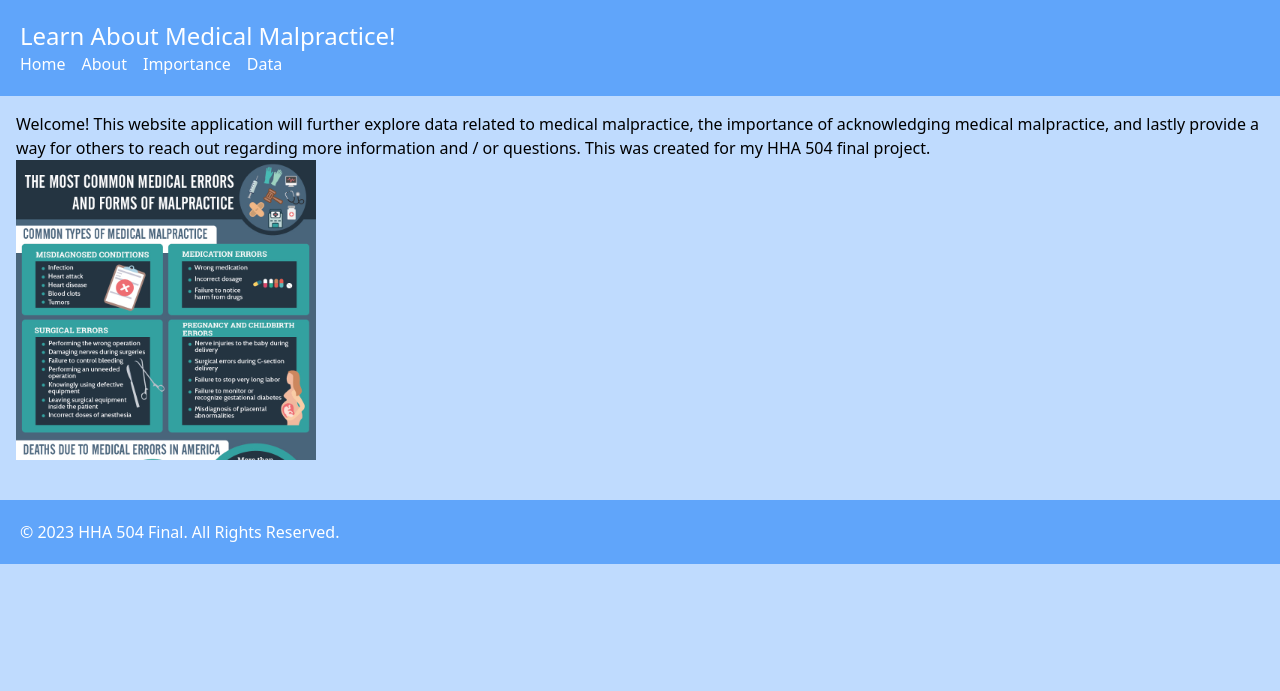
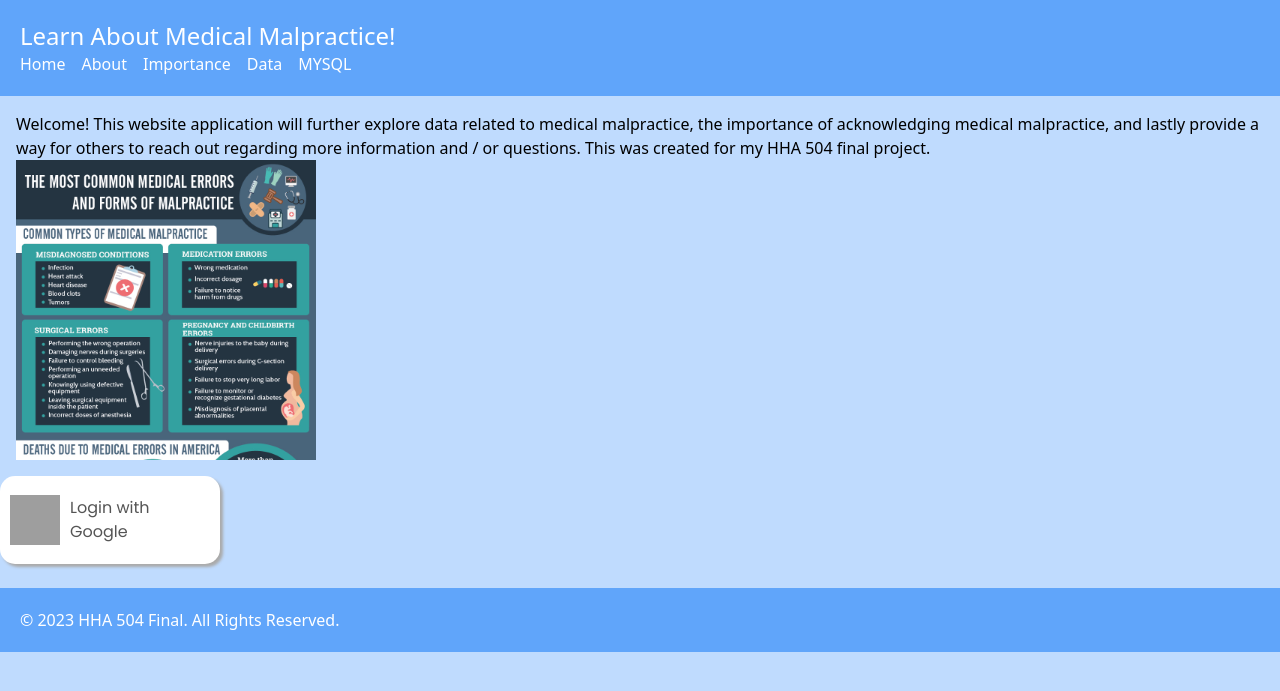
Before and after one commit to jesschannn/flask_e2e_project, a Flask app: page / in a window 1280 px wide. Shown: the top 691 px of the page. Run offline with Flask 2, Linux system fonts and the light colour scheme; parts of the project's set-up code (start-up, migrations or seed data) failed here and were passed over; grey boxes are pictures that could not be loaded.

Commit message:
added css and worked on sql + oauth

```diff
--- a/app/app.py
+++ b/app/app.py
@@ -10,18 +10,33 @@ from authlib.integrations.flask_client import OAuth
 from authlib.common.security import generate_token
 from flask_session import Session
 import sentry_sdk
+from oauth.db_functions import update_or_create_user
+
+GOOGLE_CLIENT_ID = os.getenv('GOOGLE_CLIENT_ID')
+GOOGLE_CLIENT_SECRET = os.getenv('GOOGLE_CLIENT_SECRET')
 
 app = Flask(__name__)
+app.secret_key = os.urandom(12)
+oauth = OAuth(app)
 
-DB_HOST = os.getenv("DB_HOST")
+load_dotenv()  # Load environment variables from .env file
+
+# Database connection settings from environment variables
+DB_HOSTNAME = os.getenv("DB_HOSTNAME")
 DB_DATABASE = os.getenv("DB_DATABASE")
-DB_USERNAME = os.getenv("DB_USERNAME")
+DB_USER = os.getenv("DB_USER")
 DB_PASSWORD = os.getenv("DB_PASSWORD")
-DB_NAME = os.getenv("DB_NAME")
 DB_PORT = int(os.getenv("DB_PORT", "3306"))
 DB_CHARSET = os.getenv("DB_CHARSET", "utf8mb4")
 
-load_dotenv()
+# Connection string
+conn_string = (
+    f"mysql+pymysql://{DB_USER}:{DB_PASSWORD}@{DB_HOSTNAME}:{DB_PORT}/{DB_DATABASE}"
+    "?charset=utf8mb4"
+)
+
+# Database connection settings
+db_engine = create_engine(conn_string, pool_pre_ping=True)
 
 @app.route('/')
 def index():
@@ -51,6 +66,14 @@ def display_csv():
 
     return render_template('data.html', data=sample_data)
 
+@app.route('/sql')
+def sql():
+    query_medical_malpractice = "SELECT * FROM medical_malpractice"
+    df_medical_malpractice = read_sql(query_medical_malpractice, db_engine)
+    data_medical_malpractice = df_medical_malpractice.to_dict(orient='records')
+
+    return render_template('sql.html', data_medical_malpractice=data_medical_malpractice)
+
 @app.route('/api', methods=['GET'])
 def api_get():
     name = request.args.get('name', 'nothing')
@@ -66,5 +89,51 @@ def api_post():
     name = data.get('name', 'nothing')
     return jsonify({'message': f'Hello {name}! Welcome to my Medical Malpractice Web App!'})
 
+@app.route('/google/')
+def google():
+    CONF_URL = 'https://accounts.google.com/.well-known/openid-configuration'
+    oauth.register(
+        name='google',
+        client_id=GOOGLE_CLIENT_ID,
+        client_secret=GOOGLE_CLIENT_SECRET,
+        server_metadata_url=CONF_URL,
+        client_kwargs={
+            'scope': 'openid email profile'
+        }
+    )
+
+    # Redirect to google_auth function
+    ###note, if running locally on a non-google shell, do not need to override redirect_uri
+    ### and can just use url_for as below
+    redirect_uri = url_for('google_auth', _external=True)
+    print('REDIRECT URL: ', redirect_uri)
+    session['nonce'] = generate_token()
+    ##, note: if running in google shell, need to override redirect_uri
+    ## to the external web address of the shell, e.g.,
+    redirect_uri = 'https://5000-cs-749231008733-default.cs-us-east1-vpcf.cloudshell.dev/google/auth/'
+    return oauth.google.authorize_redirect(redirect_uri, nonce=session['nonce'])
+
+@app.route('/google/auth/')
+def google_auth():
+    token = oauth.google.authorize_access_token()
+    user = oauth.google.parse_id_token(token, nonce=session['nonce'])
+    session['user'] = user
+    update_or_create_user(user)
+    print(" Google User ", user)
+    return redirect('/dashboard')
+
+@app.route('/dashboard/')
+def dashboard():
+    user = session.get('user')
+    if user:
+        return render_template('dashboard.html', user=user)
+    else:
+        return redirect('/')
+
+@app.route('/logout')
+def logout():
+    session.pop('user', None)
+    return redirect('/')
+
 if __name__ == '__main__':
     app.run(debug=True, host='0.0.0.0', port=5000)
--- /dev/null
+++ b/app/oauth/db_functions.py
@@ -0,0 +1,36 @@
+import sqlite3
+
+import sys
+print(sys.path)
+
+# Initialize the database
+DATABASE = 'users.db'
+
+def get_db():
+    db = sqlite3.connect(DATABASE)
+    cursor = db.cursor()
+    cursor.execute('''
+        CREATE TABLE IF NOT EXISTS users (
+            id INTEGER PRIMARY KEY,
+            email TEXT UNIQUE NOT NULL,
+            name TEXT NOT NULL,
+            profile TEXT
+            permissions TEXT DEFAULT 'basic'
+        )
+    ''')
+    db.commit()
+    return db
+
+def update_or_create_user(user_info):
+    db = get_db()
+    cursor = db.cursor()
+    try:
+        cursor.execute('''
+            INSERT INTO users (email, name, profile) VALUES (?, ?, ?)
+            ON CONFLICT(email) DO UPDATE SET name = excluded.name, profile = excluded.profile
+        ''', (user_info['email'], user_info['name'], user_info['picture']))
+        db.commit()
+        print("User added to database: ", user_info['email'])
+    except Exception as e:
+        print(e)
+        db.rollback()
--- /dev/null
+++ b/app/static/styles.css
@@ -0,0 +1,18 @@
+.login-btn {
+    justify-content: center;
+    flex-direction: row;
+    display: flex;
+    background-color: rgb(255, 255, 255);
+    justify-content: center;
+    align-items: center;
+    width: 220px;
+    padding: 10px;
+    box-shadow: 3px 3px 3px rgb(170, 170, 170);
+    border-radius: 15px;
+}
+.btn-text {
+    justify-content: center;
+    padding: 10px;
+    font-family: 'Poppins', sans-serif;
+    color: rgb(85, 85, 85);
+}
--- a/app/templates/base.html
+++ b/app/templates/base.html
@@ -20,6 +20,7 @@
                 <li><a href="/about" class="hover:underline">About</a></li>
                 <li><a href="/importance" class="hover:underline">Importance</a></li>
                 <li><a href="/data" class="hover:underline">Data</a></li>
+                <li><a href="/sql" class="hover:underline">MYSQL</a></li>
             </ul>
         </nav>
     </header>
@@ -34,6 +35,28 @@
 
     </main>
 
+    <head>
+        <meta charset="UTF-8">
+        <meta name="viewport" content="width=device-width, initial-scale=1.0">
+        <link rel="preconnect" href="https://fonts.googleapis.com">
+    <link rel="preconnect" href="https://fonts.gstatic.com" crossorigin>
+    <link href="https://fonts.googleapis.com/css2?family=Poppins&display=swap" rel="stylesheet">
+        <link rel= "stylesheet" type= "text/css" href= "{{ url_for('static',filename='styles.css') }}">
+        <title>Flask app</title>
+    </head>
+    <body>
+        <div>
+            <a href="google/" class="login-btn" style="text-decoration:none;">
+                <img id="google" src="/static/google.png"
+            alt="Google"
+            style="width:50px;height:50px;">
+            <div class="btn-text">
+                Login with Google
+            </div>
+            </a>
+        </div>
+    </body>
+
     <footer class="bg-blue-400 text-white p-5 mt-6">
         <p>© 2023 HHA 504 Final. All Rights Reserved.</p>
     </footer>
```
Also changed, not shown: app/oauth/db_review.py (added, +17 -0 lines), app/templates/dashboard.html (added, +31 -0 lines), app/templates/sql.html (added, +30 -0 lines), app/static/2.png (added), app/templates/data.html (line endings or trailing spaces), app/users.db (added).
